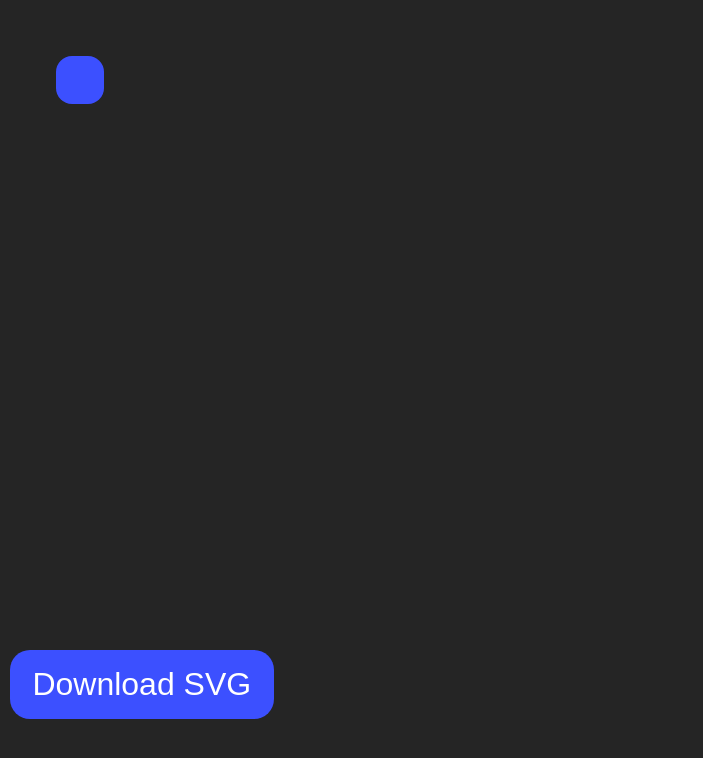
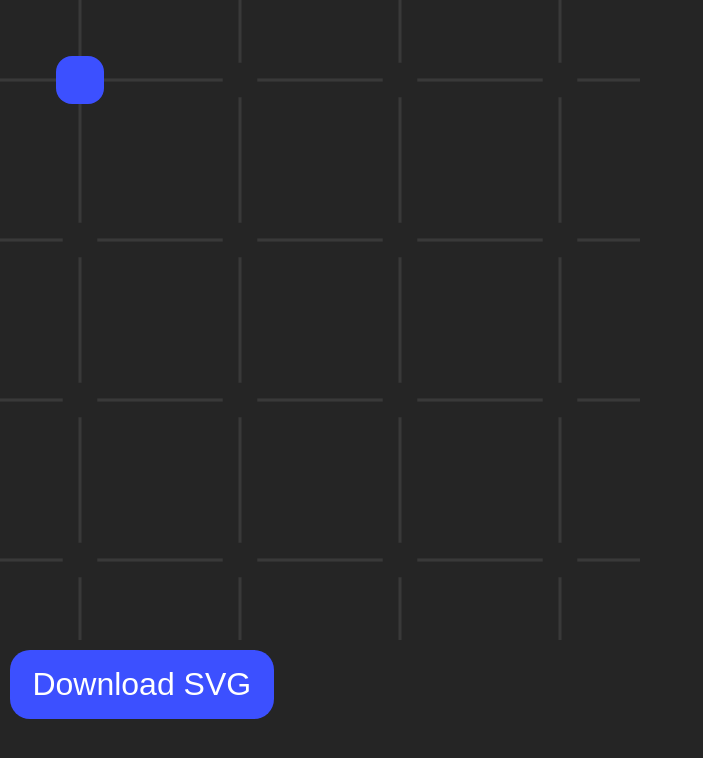
Before and after one commit to SimonBarak/personal, a Jekyll site: the page connect-dots.html, which Jekyll copies as it is, in a window 1280 px wide. Shown: the top 758 px of the page, without its empty margins (0-703 px from the left). Built offline with Jekyll 4.4.1, drawn with Linux system fonts in a browser that asks for light colours.

```diff
--- a/connect-dots.html
+++ b/connect-dots.html
@@ -57,7 +57,7 @@
       display: flex;
       align-items: center;
       justify-content: center;
-      background-image: url("grid-cross.svg");
+      background-image: url("./assets/img/grid-cross.svg");
       background-repeat: no-repeat;
       background-attachment: local;
       background-size: cover;
@@ -164,12 +164,11 @@
       "http://www.w3.org/2000/svg",
       "defs"
     );
-
     const initConnectShape = (params) => {
       StartDefs.innerHTML = `<marker id="startDefs" orient="auto" markerWidth="3" markerHeight="3" refX="-0.50" refY="0.5">
-<!-- triangle pointing right (+x) -->
-<path d="M0,0 V1 A 0.85 0.85, 0, 0, 1 ${conectedObjectShape}  1 V0 A 0.85 0.85, 0, 0, 1 0 0 Z" fill="${color}"></path>
-</marker>`;
+        <!-- triangle pointing right (+x) -->
+        <path d="M0,0 V1 A 0.85 0.85, 0, 0, 1 ${conectedObjectShape}  1 V0 A 0.85 0.85, 0, 0, 1 0 0 Z" fill="${color}"></path>
+        </marker>`;
     };
 
     containerSVG.append(StartDefs);
```
